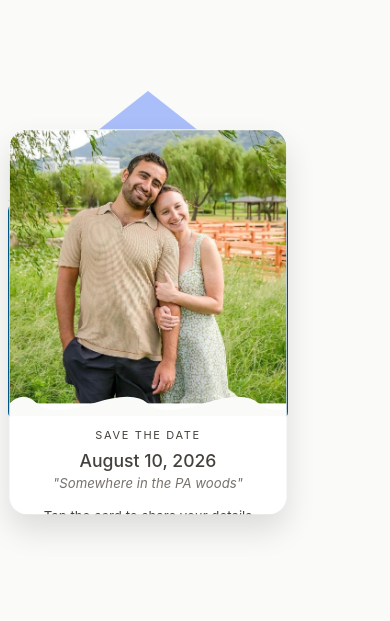
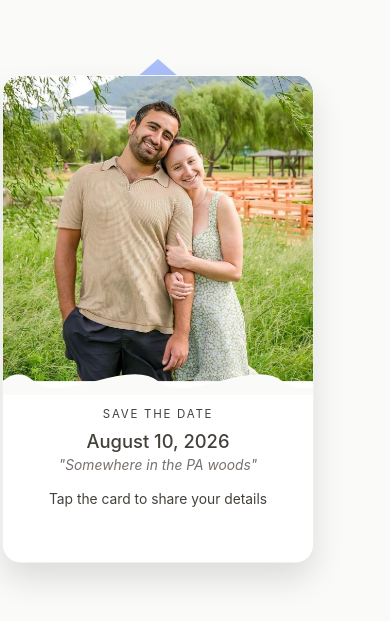
Before and after one commit to RoySchor/nadav-hannah-wedding-websites, a React (Vite) app in the folder save-the-date/: page / in a window 390 px wide. Shown: the part 111-732 px from the top of the page. Built offline with nearby package versions, Linux system fonts and the light colour scheme.

Commit message:
updating styling on iphone

```diff
--- a/save-the-date/src/App.css
+++ b/save-the-date/src/App.css
@@ -46,6 +46,8 @@
 @media (max-width: 768px) {
   .app-container {
     padding: 1rem 0.5rem;
+    justify-content: flex-start;
+    padding-top: 2rem;
   }
 
   .app-content {
--- a/save-the-date/src/components/EnvelopeClassic.jsx
+++ b/save-the-date/src/components/EnvelopeClassic.jsx
@@ -32,7 +32,7 @@ export default function EnvelopeClassic({ phase, children, flipRotation = 0 }) {
   // Responsive dimensions based on screen size
   const style = useMemo(() => {
     if (screenSize === "mobile") {
-      return { "--env-w": "280px", "--env-h": "220px" };
+      return { "--env-w": "300px", "--env-h": "260px" };
     } else if (screenSize === "tablet") {
       return { "--env-w": "400px", "--env-h": "320px" };
     }
@@ -47,8 +47,8 @@ export default function EnvelopeClassic({ phase, children, flipRotation = 0 }) {
     let scale = "1.3";
 
     if (screenSize === "mobile") {
-      translateX = "translateX(-25%)";
-      scale = "1.1";
+      translateX = "translateX(0%)";
+      scale = "1.15";
     } else if (screenSize === "tablet") {
       translateX = "translateX(-40%)";
       scale = "1.2";
--- a/save-the-date/src/index.css
+++ b/save-the-date/src/index.css
@@ -209,11 +209,15 @@ body {
 
 /* Mobile responsive scaling */
 @media (max-width: 768px) {
+  .env-wrapper {
+    width: min(var(--w), 98vw);
+  }
+
   .phase-scaleUp .letter {
-    transform: translateY(calc(-1 * (var(--h) * 0.45))) scale(1.1) !important;
+    transform: translateY(calc(-1 * (var(--h) * 0.5))) scale(1.15) !important;
   }
 
   .phase-slideUp .letter {
-    transform: translateY(calc(-1 * (var(--h) * 0.85))) scale(1.05) !important;
+    transform: translateY(calc(-1 * (var(--h) * 0.88))) scale(1.05) !important;
   }
 }
```
